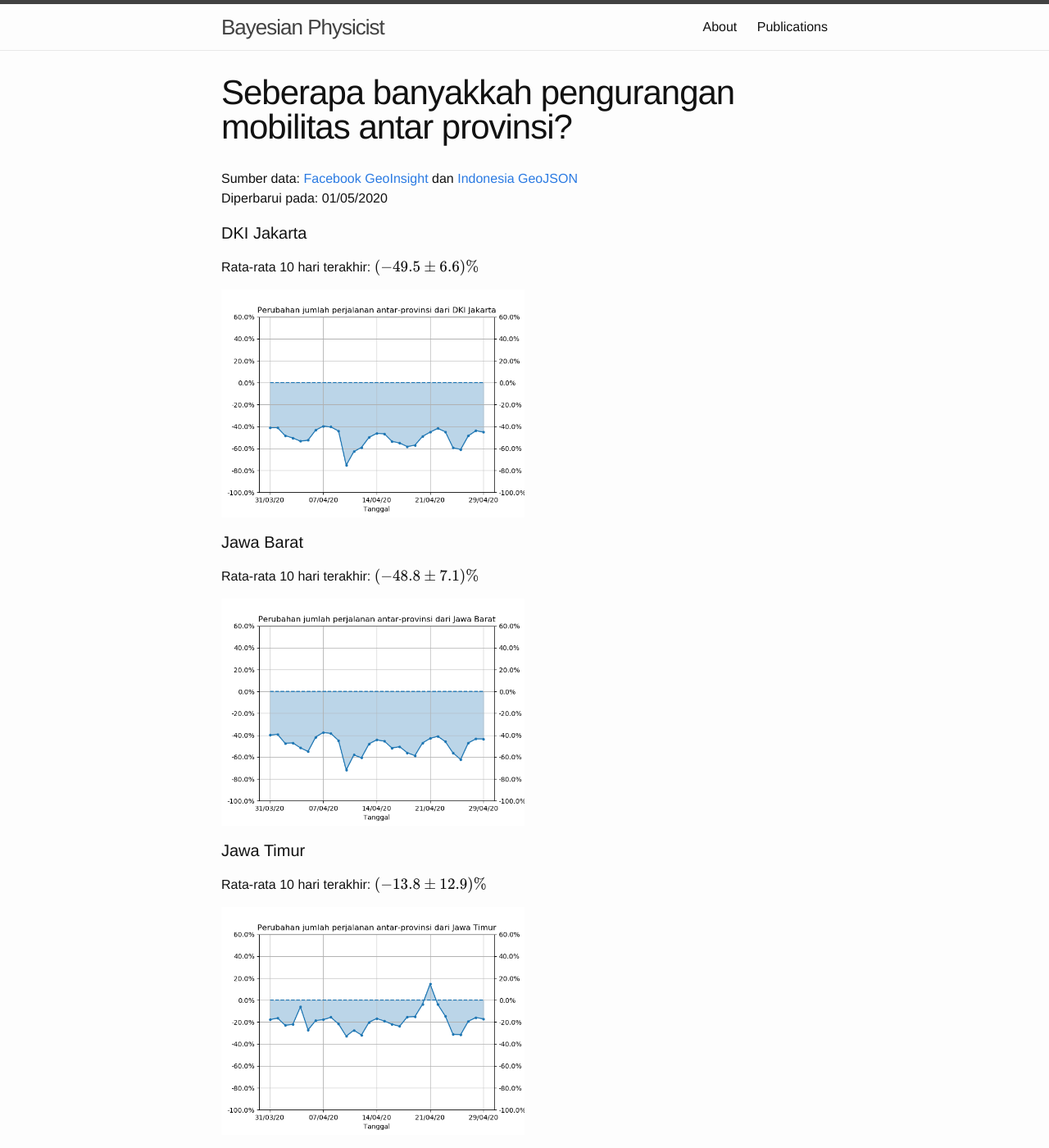
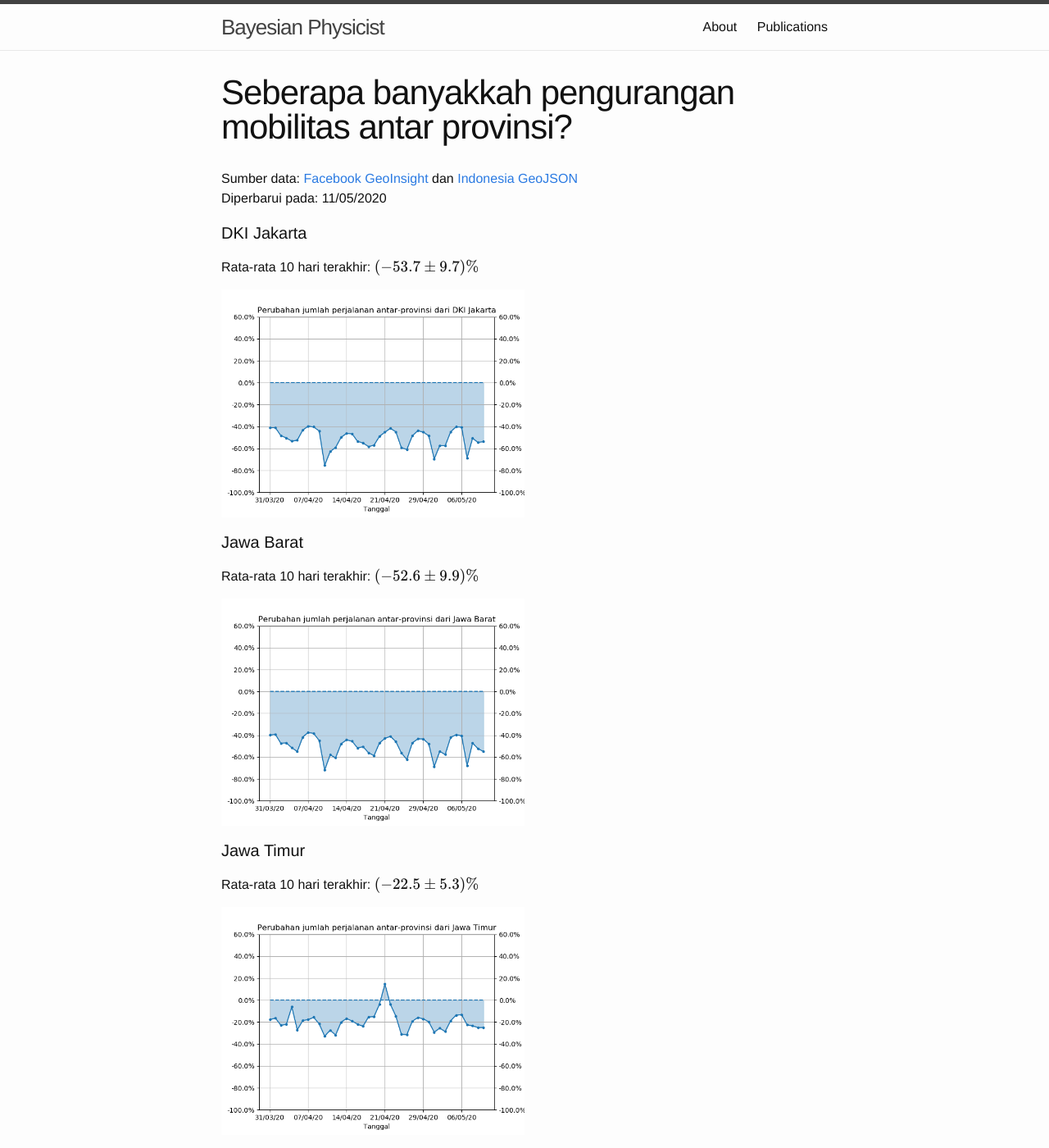
Before and after one commit to mfkasim1/mfkasim1.github.io, a Jekyll site: the page built from idcovid19-mobility.md, in a window 1280 px wide and 1400 px high. Shown: the whole window at 82% size. Built offline with Jekyll 4.4.1, drawn with Linux system fonts in a browser that asks for light colours; formulas are drawn with MathJax 3; some of the changed text lies outside the part shown.

Commit message:
Update mobility

```diff
--- a/idcovid19-mobility.md
+++ b/idcovid19-mobility.md
@@ -6,34 +6,34 @@ permalink: /idcovid19-mobility/
 ---
 
 Sumber data: [Facebook GeoInsight](https://www.facebook.com/geoinsights-portal/) dan [Indonesia GeoJSON](https://github.com/superpikar/indonesia-geojson) <br/>
-Diperbarui pada: 01/05/2020<br/>
+Diperbarui pada: 11/05/2020<br/>
 
 #### DKI Jakarta
 
-Rata-rata 10 hari terakhir: \\(\left(-49.5\pm 6.6\right)\%\\)
+Rata-rata 10 hari terakhir: \\(\left(-53.7\pm 9.7\right)\%\\)
 
 <img title="DKI Jakarta" src="{{ site.baseurl }}/assets/idcovid19-mobility/antar-provinsi_dari_dki_jakarta.png" width="50%"/>
 
 #### Jawa Barat
 
-Rata-rata 10 hari terakhir: \\(\left(-48.8\pm 7.1\right)\%\\)
+Rata-rata 10 hari terakhir: \\(\left(-52.6\pm 9.9\right)\%\\)
 
 <img title="Jawa Barat" src="{{ site.baseurl }}/assets/idcovid19-mobility/antar-provinsi_dari_jawa_barat.png" width="50%"/>
 
 #### Jawa Timur
 
-Rata-rata 10 hari terakhir: \\(\left(-13.8\pm 12.9\right)\%\\)
+Rata-rata 10 hari terakhir: \\(\left(-22.5\pm 5.3\right)\%\\)
 
 <img title="Jawa Timur" src="{{ site.baseurl }}/assets/idcovid19-mobility/antar-provinsi_dari_jawa_timur.png" width="50%"/>
 
 #### Sulawesi Selatan
 
-Rata-rata 10 hari terakhir: \\(\left(-42.7\pm 7.9\right)\%\\)
+Rata-rata 10 hari terakhir: \\(\left(-42.2\pm 7.3\right)\%\\)
 
 <img title="Sulawesi Selatan" src="{{ site.baseurl }}/assets/idcovid19-mobility/antar-provinsi_dari_sulawesi_selatan.png" width="50%"/>
 
 #### Jawa Tengah
 
-Rata-rata 10 hari terakhir: \\(\left(-29.3\pm 9.9\right)\%\\)
+Rata-rata 10 hari terakhir: \\(\left(-34.6\pm 7.7\right)\%\\)
 
 <img title="Jawa Tengah" src="{{ site.baseurl }}/assets/idcovid19-mobility/antar-provinsi_dari_jawa_tengah.png" width="50%"/>
```
Also changed, not shown: _posts/2020-04-17-COVID19-estimating-cases.markdown (added, +108 -0 lines), assets/idcovid19-mobility/antar-provinsi_dari_dki_jakarta.png, assets/idcovid19-mobility/antar-provinsi_dari_jawa_barat.png, assets/idcovid19-mobility/antar-provinsi_dari_jawa_tengah.png, assets/idcovid19-mobility/antar-provinsi_dari_jawa_timur.png, assets/idcovid19-mobility/antar-provinsi_dari_sulawesi_selatan.png.
